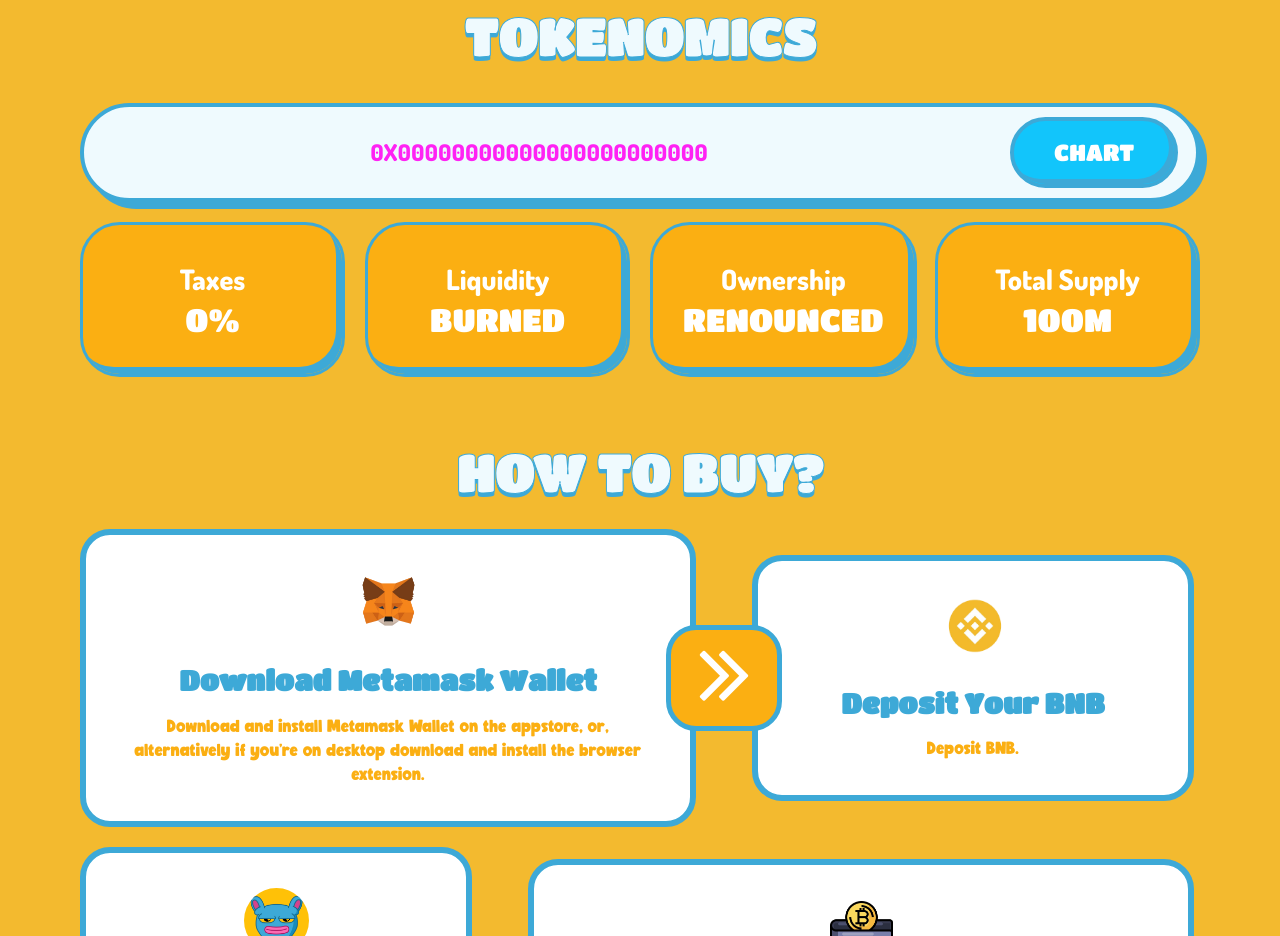
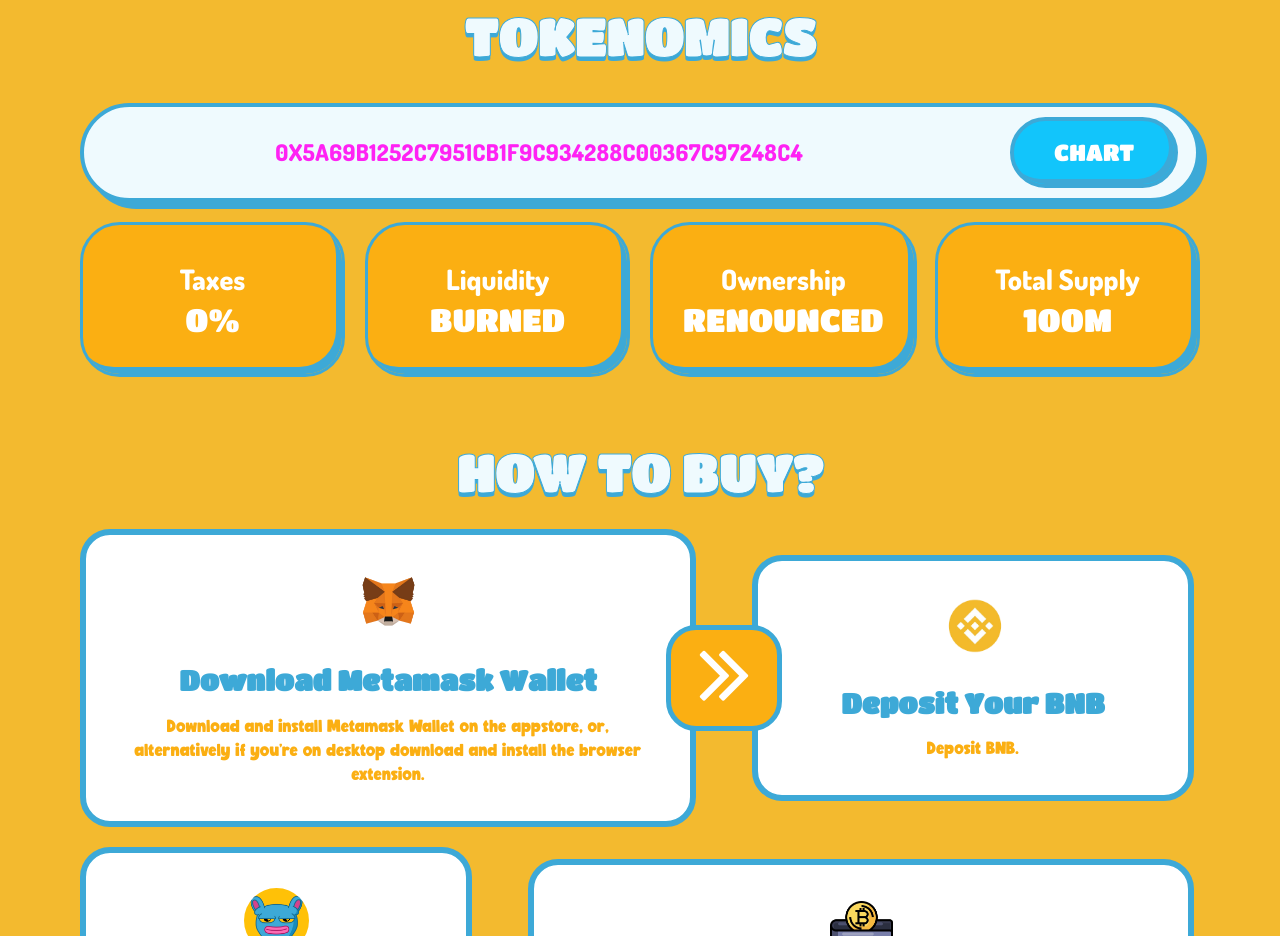
Before and after one commit to jakia12/brett-on-base, a plain HTML site: page index.html in a window 1280 px wide. Shown: the part 1760-2696 px from the top of the page. Drawn offline with Linux system fonts and the light colour scheme.

Commit message:
Update index.html

```diff
--- a/index.html
+++ b/index.html
@@ -1333,7 +1333,7 @@
                               data-id="69846db" data-element_type="widget" data-widget_type="heading.default">
                               <div class="elementor-widget-container">
                                 <p class="elementor-heading-title elementor-size-default">
-                                  0x00000000000000000000000</p>
+                                  0x5a69b1252c7951cb1f9c934288c00367c97248c4</p>
                               </div>
                             </div>
                           </div>
```
